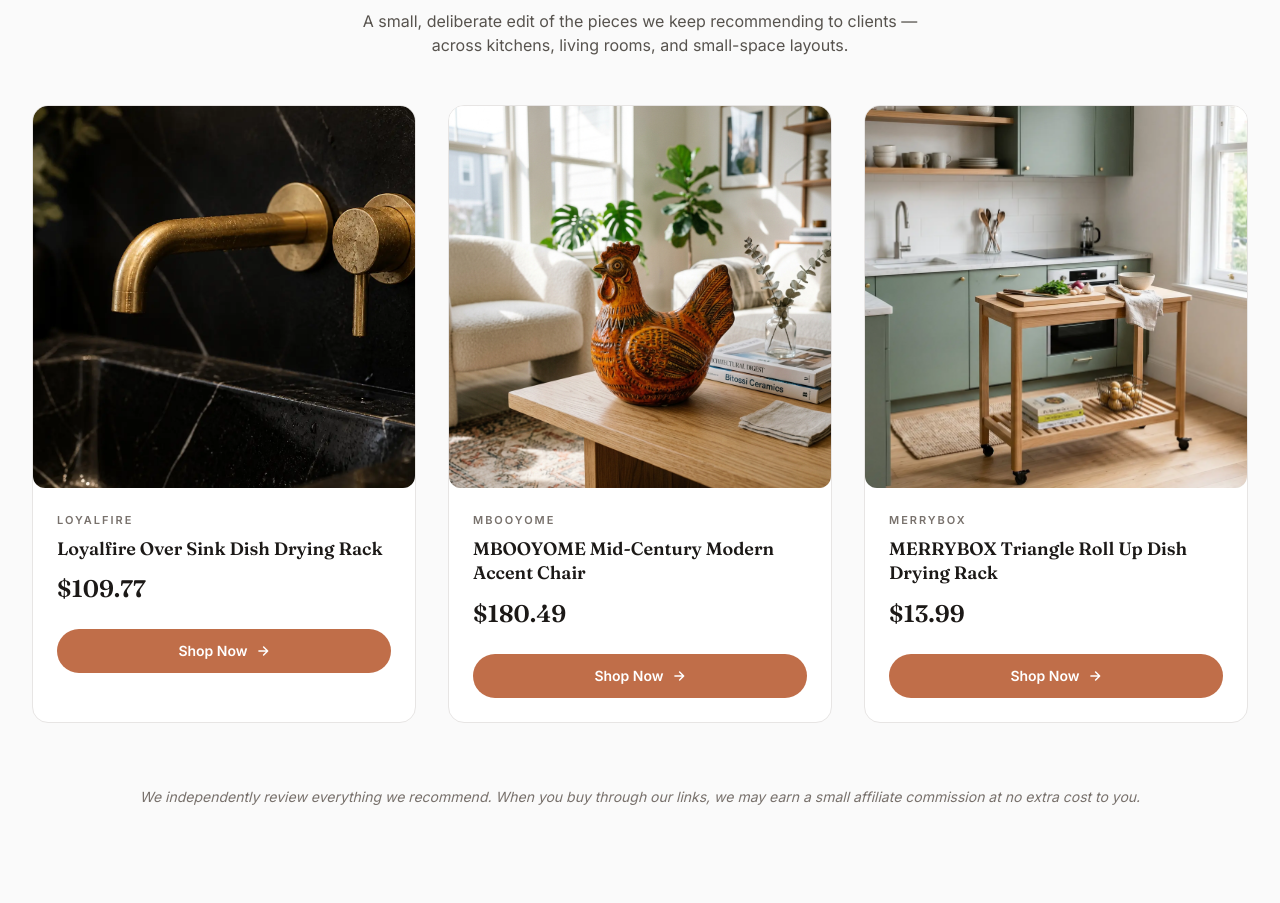
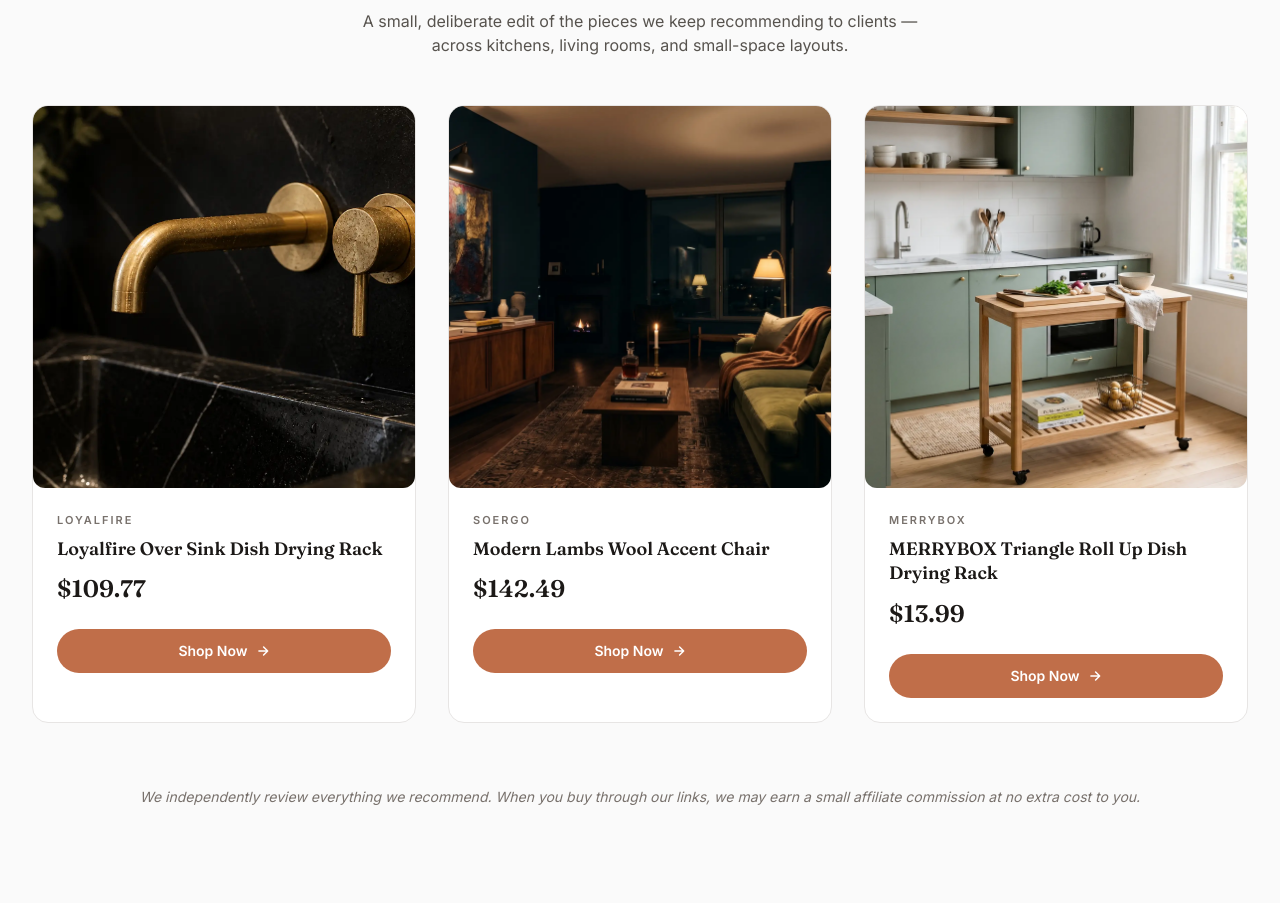
Before and after one commit to adokh7/BigelowDesigns, a Next.js app: page / in a window 1280 px wide. Shown: the part 2045-2948 px from the top of the page. Built offline with nearby package versions, Linux system fonts and the light colour scheme.

Commit message:
feat: add premium affiliate grid to homepage

```diff
--- a/app/page.tsx
+++ b/app/page.tsx
@@ -66,12 +66,12 @@ const FAVORITES = [
     href:     'https://amzn.to/4ueDlkA',
   },
   {
-    brand:    'MBOOYOME',
-    title:    'MBOOYOME Mid-Century Modern Accent Chair',
-    price:    '$180.49',
-    image:    '/vintage-ceramic-chicken.webp',
-    imageAlt: 'A sleek mid-century modern accent chair styled in a warm interior',
-    href:     'https://amazon.com/dp/placeholder?tag=bigelow-20',
+    brand:    'SOERGO',
+    title:    'Modern Lambs Wool Accent Chair',
+    price:    '$142.49',
+    image:    '/layered-lighting-living-room.webp',
+    imageAlt: 'A modern lambs wool accent chair styled in a warmly-lit living room',
+    href:     'https://amzn.to/3Q4JRMS',
   },
   {
     brand:    'MERRYBOX',
```
